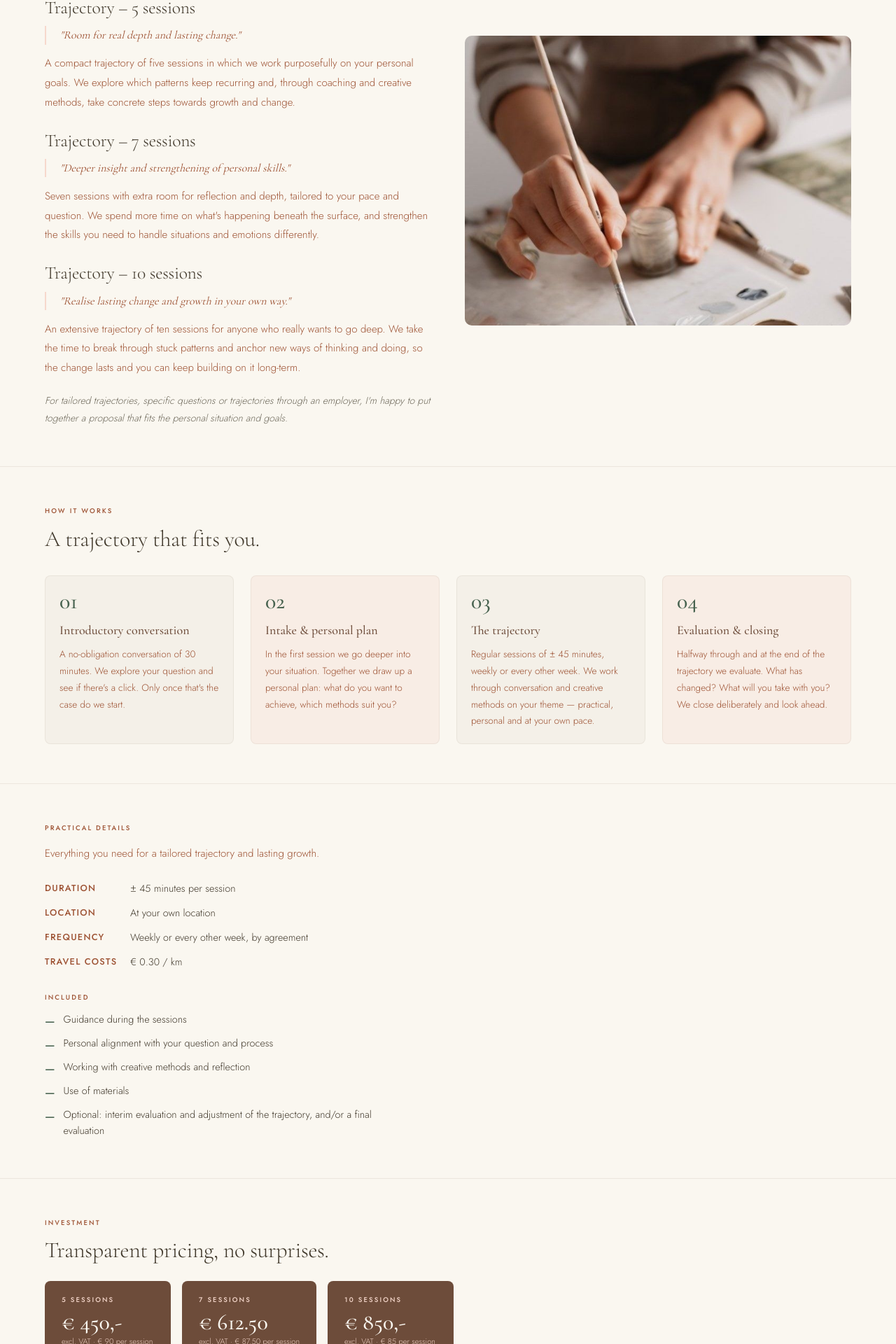
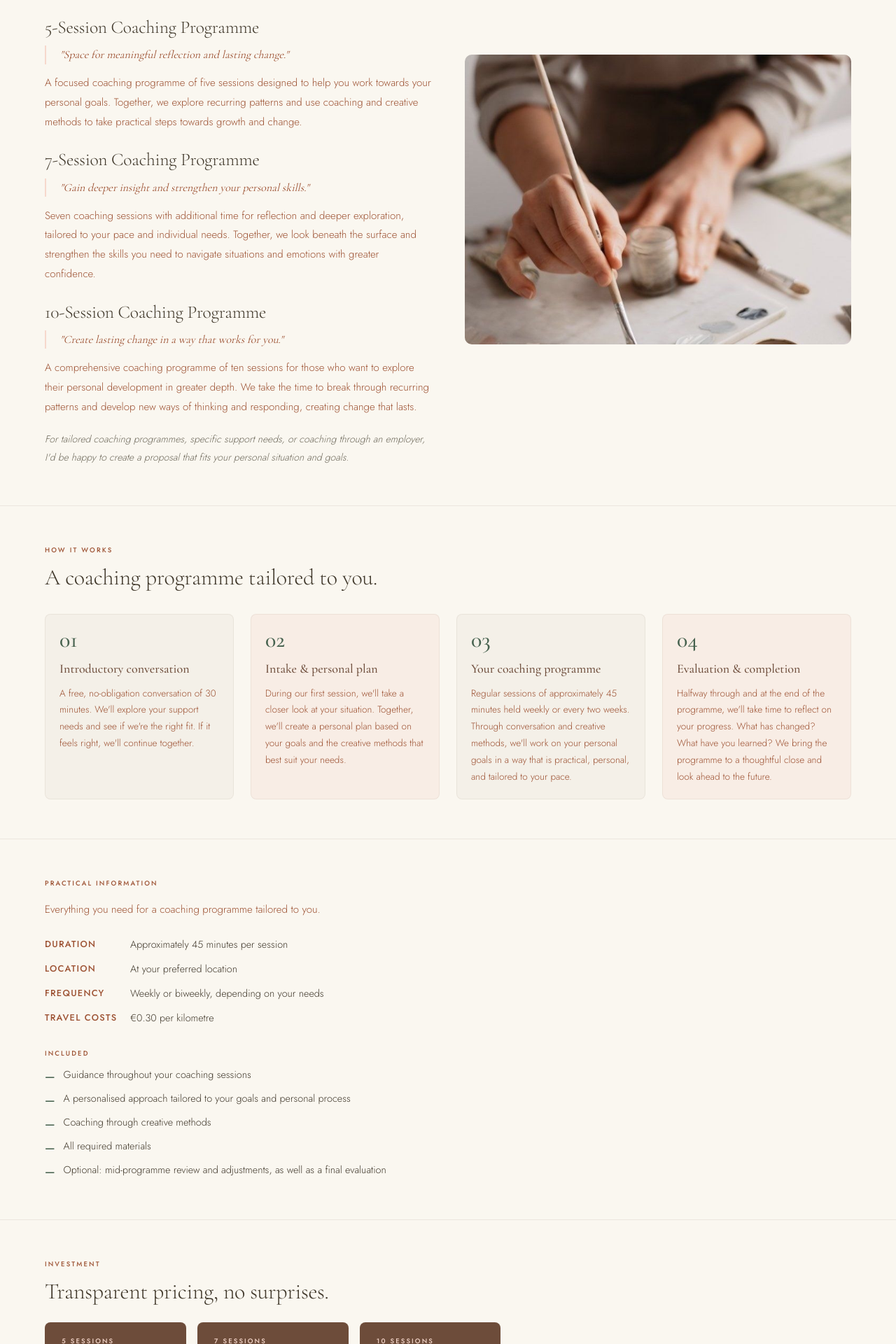
Before and after one commit to SashaElisabeth/website, a Next.js app: page /en/individuele-coaching in a window 1280 px wide. Shown: the part 624-2544 px from the top of the page at 70% size. Built offline with nearby package versions, Linux system fonts and the light colour scheme.

Commit message:
Refactor english text

```diff
--- a/messages/en.json
+++ b/messages/en.json
@@ -15,71 +15,70 @@
   "Home": {
     "hero": {
       "logoAlt": "Sasha Elisabeth — Vaktherapie en Coaching",
-      "titleLine1": "Stronger together,",
-      "titleLine2": "in motion and in image.",
+      "titleLine1": "Stronger Together.",
+      "titleLine2": "Creating Connections Through Art.",
       "intro": "My name is <strong>Sasha Elisabeth</strong> and I guide teams and individuals in making visible what's happening beneath the surface, and the patterns that move with it. Coaching and creative methods open up space for insight, connection and lasting growth.",
       "cta": "See what I offer"
     },
     "aanbod": {
-      "eyebrow": "What I offer",
-      "title": "Working in a way that suits you.",
-      "cta": "Book an appointment",
+      "eyebrow": "What I Offer",
+      "title": "Support tailored to your needs.",
+      "cta": "Book an introductory call",
       "teambuilding": {
-        "label": "Teambuilding",
-        "title": "Stronger together through creative work",
+        "label": "Team Building",
+        "title": "Building stronger teams through creative practice",
         "bullets": [
-          "Connection and collaboration within your team",
-          "Guided by creative, image-based methods",
-          "Insights you can apply right away"
+          "Strengthen connection and collaboration within your team",
+          "Guided creative activities that encourage insight and teamwork",
+          "Practical tools and takeaways you can apply immediately"
         ],
-        "price": "€ 850,-",
-        "priceNote": "excl. VAT · groups up to 13 people",
+        "price": "From € 850,-",
+        "priceNote": "Excluding VAT · Groups of up to 12 participants",
         "cardCta": "See what's possible"
       },
       "coaching": {
         "label": "Individual Coaching",
-        "title": "Insight into what's going on, movement within yourself",
+        "title": "Gain insight. Create lasting change.",
         "bullets": [
-          "Through your employer or on your own initiative",
-          "Trajectories focused on personal and work-related growth",
-          "Coaching through creative, image-based work"
+          "Available through your employer or on your own initiative",
+          "Tailored coaching for personal and professional development",
+          "Coaching supported by creative methods"
         ],
-        "price": "from € 450,-",
-        "priceNote": "excl. VAT · per trajectory",
-        "cardCta": "Find what fits you"
+        "price": "From € 450,-",
+        "priceNote": "Excluding VAT · Per programme",
+        "cardCta": "Find the approach that suits you"
       },
       "vrouwen": {
-        "label": "Women in the workplace",
-        "title": "Standing stronger in your work and position",
+        "label": "Women in the Workplace",
+        "title": "Building confidence in your role and career",
         "bullets": [
-          "For organisations who want to support their female employees",
-          "Focus on position, communication and boundaries",
-          "Coaching through creative, image-based methods"
+          "Designed for organisations that want to support female employees",
+          "Focus on communication, boundaries, and professional presence",
+          "Coaching through creative methods"
         ],
         "price": "€ 595,-",
-        "priceNote": "excl. VAT · per participant",
+        "priceNote": "Excluding VAT · Per participant",
         "comingSoon": "Coming soon"
       }
     },
     "overMij": {
       "eyebrow": "About me",
       "photoAlt": "Sasha Elisabeth",
-      "title": "Working from doing, not just from thinking.",
-      "intro": "My name is <strong>Sasha Elisabeth</strong>. I guide teams and individuals in creating insight, connection and momentum.",
-      "training": "I trained as a <strong>creative arts therapist</strong>, where I learned to look beyond words alone. Through coaching and creative methods, I make visible what's happening beneath the surface and help people break through patterns.",
-      "experience": "Alongside my own practice, I work within <strong>addiction care and youth care</strong>, guiding people through complex situations. I bring that experience into how I work: <em>engaged, clear and without judgement</em>.",
-      "drive": "What drives me is the moment someone reconnects with themselves and space opens up for real change.",
+      "title": "Working through experience, not just reflection.",
+      "intro": "My name is <strong>Sasha Elisabeth</strong>. I support individuals and teams in creating insight, connection, and meaningful change.",
+      "training": "As a qualified <strong>Art Therapist</strong>, I learned to look beyond words. Through coaching and creative methods, I help make visible what is happening beneath the surface, enabling people to recognise patterns, gain new perspectives, and move forward.",
+      "experience": "Alongside my own practice, I work in <strong>addiction care and youth care</strong>, supporting people in complex and challenging situations. This experience shapes the way I work: <em>with empathy, clarity, and without judgement</em>.",
+      "drive": "What drives me is witnessing the moment someone reconnects with themselves, when new possibilities emerge and lasting change begins.",
       "tags": [
-        "Registered creative arts therapist",
-        "People-centred",
-        "Connecting"
+        "Registered Art Therapist",
+        "Person-centred"
       ]
     },
     "contact": {
-      "eyebrow": "Let's get acquainted",
-      "title": "The first conversation is always without obligation.",
-      "intro": "Want to know more, or ready to make a request? Fill in the contact form and I'll get back to you as soon as possible.",
-      "process": "We always start with an online introductory conversation of up to one hour. In it, we discuss your wishes and expectations, the practical details, and figure out together what fits your situation best.",
+      "eyebrow": "Let's connect",
+      "title": "Our first conversation is always free of charge and without obligation.",
+      "intro": "Would you like to learn more or enquire about working together? Simply fill out the contact form, and I'll get back to you as soon as possible.",
+      "process": "We always begin with an online introductory call of up to one hour. During this conversation, we'll discuss your needs, expectations, and the practical details, while exploring together what best suits your situation.",
       "ready": "Ready to discover what's possible?",
       "email": "sasha_elisabeth@outlook.com"
     },
@@ -115,7 +114,7 @@
     "back": "Back",
     "aanbod": "What I offer",
     "werkwijze": "How it works",
-    "praktisch": "Practical details",
+    "praktisch": "Practical Information",
     "inbegrepen": "Included",
     "investering": "Investment",
     "investeringTitle": "Transparent pricing, no surprises.",
--- a/src/app/[locale]/individuele-coaching/page.tsx
+++ b/src/app/[locale]/individuele-coaching/page.tsx
@@ -74,70 +74,70 @@ const dataNl: ServicePageData = {
 
 const dataEn: ServicePageData = {
   label: 'Individual Coaching',
-  title: 'Room for your story.',
-  heroSubtitle: "Depth and change become stronger when there's room for personal reflection, experience and growth. This coaching suits you as an individual, but also employers who want to give an employee extra support in personal development, resilience or communication. Coaching and creative methods make what's going on clear, and bring movement to your process, or that of the employee.",
+  title: 'Space for your story.',
+  heroSubtitle: "Personal growth begins with the space to reflect, experience, and develop. This coaching is available for individuals as well as employers who want to support an employee in their personal development, resilience, or communication skills. Through coaching and creative methods, we explore what is happening beneath the surface, gain deeper insight, and create meaningful progress in your personal journey or that of your employee.",
   heroBg: 'var(--accent-2)',
-  aanbodIntro: "I work with trajectories so there's room for real depth and lasting change.",
+  aanbodIntro: 'I offer coaching programmes that provide the time and space for meaningful reflection, personal growth, and lasting change.',
   offerings: [
     {
-      title: 'Trajectory – 5 sessions',
-      quote: '"Room for real depth and lasting change."',
-      body: 'A compact trajectory of five sessions in which we work purposefully on your personal goals. We explore which patterns keep recurring and, through coaching and creative methods, take concrete steps towards growth and change.',
+      title: '5-Session Coaching Programme',
+      quote: '"Space for meaningful reflection and lasting change."',
+      body: 'A focused coaching programme of five sessions designed to help you work towards your personal goals. Together, we explore recurring patterns and use coaching and creative methods to take practical steps towards growth and change.',
     },
     {
-      title: 'Trajectory – 7 sessions',
-      quote: '"Deeper insight and strengthening of personal skills."',
-      body: "Seven sessions with extra room for reflection and depth, tailored to your pace and question. We spend more time on what's happening beneath the surface, and strengthen the skills you need to handle situations and emotions differently.",
+      title: '7-Session Coaching Programme',
+      quote: '"Gain deeper insight and strengthen your personal skills."',
+      body: "Seven coaching sessions with additional time for reflection and deeper exploration, tailored to your pace and individual needs. Together, we look beneath the surface and strengthen the skills you need to navigate situations and emotions with greater confidence.",
     },
     {
-      title: 'Trajectory – 10 sessions',
-      quote: '"Realise lasting change and growth in your own way."',
-      body: "An extensive trajectory of ten sessions for anyone who really wants to go deep. We take the time to break through stuck patterns and anchor new ways of thinking and doing, so the change lasts and you can keep building on it long-term.",
+      title: '10-Session Coaching Programme',
+      quote: '"Create lasting change in a way that works for you."',
+      body: 'A comprehensive coaching programme of ten sessions for those who want to explore their personal development in greater depth. We take the time to break through recurring patterns and develop new ways of thinking and responding, creating change that lasts.',
     },
   ],
-  aanbodFooter: "For tailored trajectories, specific questions or trajectories through an employer, I'm happy to put together a proposal that fits the personal situation and goals.",
-  processTitleWerkwijze: 'A trajectory that fits you.',
+  aanbodFooter: "For tailored coaching programmes, specific support needs, or coaching through an employer, I'd be happy to create a proposal that fits your personal situation and goals.",
+  processTitleWerkwijze: 'A coaching programme tailored to you.',
   steps: [
     {
       number: '01',
       title: 'Introductory conversation',
-      body: "A no-obligation conversation of 30 minutes. We explore your question and see if there's a click. Only once that's the case do we start.",
+      body: "A free, no-obligation conversation of 30 minutes. We'll explore your support needs and see if we're the right fit. If it feels right, we'll continue together.",
     },
     {
       number: '02',
       title: 'Intake & personal plan',
-      body: "In the first session we go deeper into your situation. Together we draw up a personal plan: what do you want to achieve, which methods suit you?",
+      body: "During our first session, we'll take a closer look at your situation. Together, we'll create a personal plan based on your goals and the creative methods that best suit your needs.",
     },
     {
       number: '03',
-      title: 'The trajectory',
-      body: 'Regular sessions of ± 45 minutes, weekly or every other week. We work through conversation and creative methods on your theme — practical, personal and at your own pace.',
+      title: 'Your coaching programme',
+      body: 'Regular sessions of approximately 45 minutes held weekly or every two weeks. Through conversation and creative methods, we\'ll work on your personal goals in a way that is practical, personal, and tailored to your pace.',
     },
     {
       number: '04',
-      title: 'Evaluation & closing',
-      body: "Halfway through and at the end of the trajectory we evaluate. What has changed? What will you take with you? We close deliberately and look ahead.",
+      title: 'Evaluation & completion',
+      body: "Halfway through and at the end of the programme, we'll take time to reflect on your progress. What has changed? What have you learned? We bring the programme to a thoughtful close and look ahead to the future.",
     },
   ],
-  praktischIntro: 'Everything you need for a tailored trajectory and lasting growth.',
+  praktischIntro: 'Everything you need for a coaching programme tailored to you.',
   practical: [
-    { label: 'Duration',    value: '± 45 minutes per session' },
-    { label: 'Location',    value: 'At your own location' },
-    { label: 'Frequency',   value: 'Weekly or every other week, by agreement' },
-    { label: 'Travel costs', value: '€ 0.30 / km' },
+    { label: 'Duration',    value: 'Approximately 45 minutes per session' },
+    { label: 'Location',    value: 'At your preferred location' },
+    { label: 'Frequency',   value: 'Weekly or biweekly, depending on your needs' },
+    { label: 'Travel costs', value: '€0.30 per kilometre' },
   ],
   included: [
-    'Guidance during the sessions',
-    'Personal alignment with your question and process',
-    'Working with creative methods and reflection',
-    'Use of materials',
-    'Optional: interim evaluation and adjustment of the trajectory, and/or a final evaluation',
+    'Guidance throughout your coaching sessions',
+    'A personalised approach tailored to your goals and personal process',
+    'Coaching through creative methods',
+    'All required materials',
+    'Optional: mid-programme review and adjustments, as well as a final evaluation',
   ],
   includedUnderPraktisch: true,
   pricing: [
-    { label: '5 sessions',  price: '€ 450,-',   note: 'excl. VAT · € 90 per session' },
-    { label: '7 sessions',  price: '€ 612.50',  note: 'excl. VAT · € 87.50 per session' },
-    { label: '10 sessions', price: '€ 850,-',   note: 'excl. VAT · € 85 per session' },
+    { label: '5 sessions',  price: '€ 450,-',   note: 'Excluding VAT · € 90 per session' },
+    { label: '7 sessions',  price: '€ 612.50',  note: 'Excluding VAT · € 87.50 per session' },
+    { label: '10 sessions', price: '€ 850,-',   note: 'Excluding VAT · € 85 per session' },
   ],
   ctaService: 'Individuele Coaching',
   image: '/paint 2.jpeg',
--- a/src/app/[locale]/teambuilding/page.tsx
+++ b/src/app/[locale]/teambuilding/page.tsx
@@ -63,42 +63,42 @@ const dataNl: ServicePageData = {
 
 const dataEn: ServicePageData = {
   label: 'Teambuilding',
-  title: 'Stronger together through creative work.',
-  heroSubtitle: "Collaboration grows stronger when there's room for insight, experience and connection. In these teambuilding trainings I use coaching and creative, image-based methods to make visible what's going on within a team, and to bring movement to it.",
+  title: 'Building stronger teams through creative practice.',
+  heroSubtitle: 'Collaboration thrives when there is space for insight, shared experiences, and genuine connection. Through my team-building programmes, I combine coaching with creative methods to uncover what is happening within a team, creating awareness and helping teams move forward together.',
   heroBg: 'var(--accent-1)',
   offerings: [
     {
       title: 'Training – Trust',
-      quote: '"Build self-confidence and stronger collaboration within the team."',
-      body: 'This training focuses on strengthening mutual trust within the team. We work on safety, openness and daring to take up your place.',
+      quote: '"Build trust, strengthen collaboration, and create a more connected team."',
+      body: 'This training focuses on strengthening trust within the team. Together, we create a safe environment where openness is encouraged and team members feel confident to contribute, take ownership, and support one another.',
     },
     {
       title: 'Training – Communication',
-      quote: '"Help your team understand their communication style, so collaboration and team dynamics improve."',
-      body: 'This training focuses on making communication patterns and interactions within the team visible. We explore how behaviours and patterns play out, so team members can align and collaborate more effectively.',
+      quote: '"Help your team understand communication styles to improve collaboration and team dynamics."',
+      body: 'This training focuses on making communication patterns and interactions within the team visible. Together, we explore how behaviours influence one another, enabling team members to communicate more effectively, align their efforts, and work together with greater confidence.',
     },
   ],
   aanbodFooter: "For trajectories, larger groups or specific questions, I'm happy to put together a tailored proposal that fits your organisation and goals.",
   processTitleWerkwijze: 'From introduction to training.',
   werkwijzeIntro: [
-    "We start with an online introductory conversation where we discuss the team's wishes, goals and context.",
-    'During the training we work with a combination of psycho-education, coaching and creative methods. This helps make patterns and dynamics within the team visible and open for discussion, in a way that goes beyond just talking.',
+    "We start with an online introductory conversation where we discuss the team's needs, goals and context.",
+    'During the training I work with a combination of psychoeducation, coaching and creative methods to help uncover patterns and team dynamics. This creates space for meaningful conversations and insights that go beyond words alone.',
   ],
   steps: [
     {
       number: '01',
       title: 'Introductory conversation',
-      body: "We discuss the team's question, context and goals. What's going on? What do you want to achieve? Based on that, I tailor the training to your situation.",
+      body: "Together, we discuss your team's needs, the context, and your objectives. What's happening within the team? What would you like to achieve? Based on this conversation, I tailor the training to your specific situation.",
     },
     {
       number: '02',
       title: 'The training',
-      body: 'A half-day session in which the team works with creative materials. Through targeted exercises, themes such as communication, trust and collaboration are explored in an experiential way.',
+      body: 'During this half-day training, your team works with creative materials through carefully guided exercises. Themes such as communication, trust, and collaboration are explored in an experiential way, going beyond discussion alone.',
     },
     {
       number: '03',
       title: 'Reflection & feedback',
-      body: 'After the creative work, we reflect together on what happened. What did you notice? What surprised you? What parallels are there with everyday collaboration? Optional: a written summary.',
+      body: 'After the creative work, we reflect together on the experience. What did you notice? What surprised you? What parallels can you draw with your day-to-day collaboration? A written evaluation can be provided on request.',
     },
   ],
   included: [
@@ -108,15 +108,15 @@ const dataEn: ServicePageData = {
     'Optional evaluation',
   ],
   practical: [
-    { label: 'Duration',     value: 'Half a day (extending to a full day is possible)' },
-    { label: 'Location',     value: 'At your own location' },
-    { label: 'Travel costs', value: '€ 0.30 / km' },
+    { label: 'Duration',     value: 'Half-day training (full-day option available)' },
+    { label: 'Location',     value: "At your organisation's location" },
+    { label: 'Travel costs', value: '€0.30 per kilometre' },
   ],
   pricing: [
-    { label: 'Basic', price: '€ 850,-', note: 'excl. VAT · up to 12 people' },
-    { label: 'Extra participant', price: '€ 30,-', note: 'excl. VAT · per extra person' },
+    { label: 'Standard training', price: '€ 850,-', note: 'Excluding VAT · up to 12 participants' },
+    { label: 'Additional participant', price: '€ 30,-', note: 'Excluding VAT · per extra person' },
   ],
-  pricingNote: 'Curious what this could mean for your team? Fill in the contact form.',
+  pricingNote: "Curious about what this training could mean for your team? Fill out the contact form, and I'll be happy to discuss the possibilities with you.",
   ctaService: 'Teambuilding',
   image: '/paint 1.jpeg',
 };
--- a/src/app/[locale]/vrouwen-op-de-werkvloer/page.tsx
+++ b/src/app/[locale]/vrouwen-op-de-werkvloer/page.tsx
@@ -107,7 +107,7 @@ const dataEn: ServicePageData = {
   ],
   investeringIntro: "Because every offer is put together on a tailored basis, the investment is matched to the question, duration and group size.",
   pricing: [
-    { label: 'Per half-day', price: 'From € 950,-', note: 'excl. VAT' },
+    { label: 'Per half-day', price: 'From € 950,-', note: 'Excluding VAT' },
   ],
   included: [
     'Introductory conversation (1 hour)',
```
